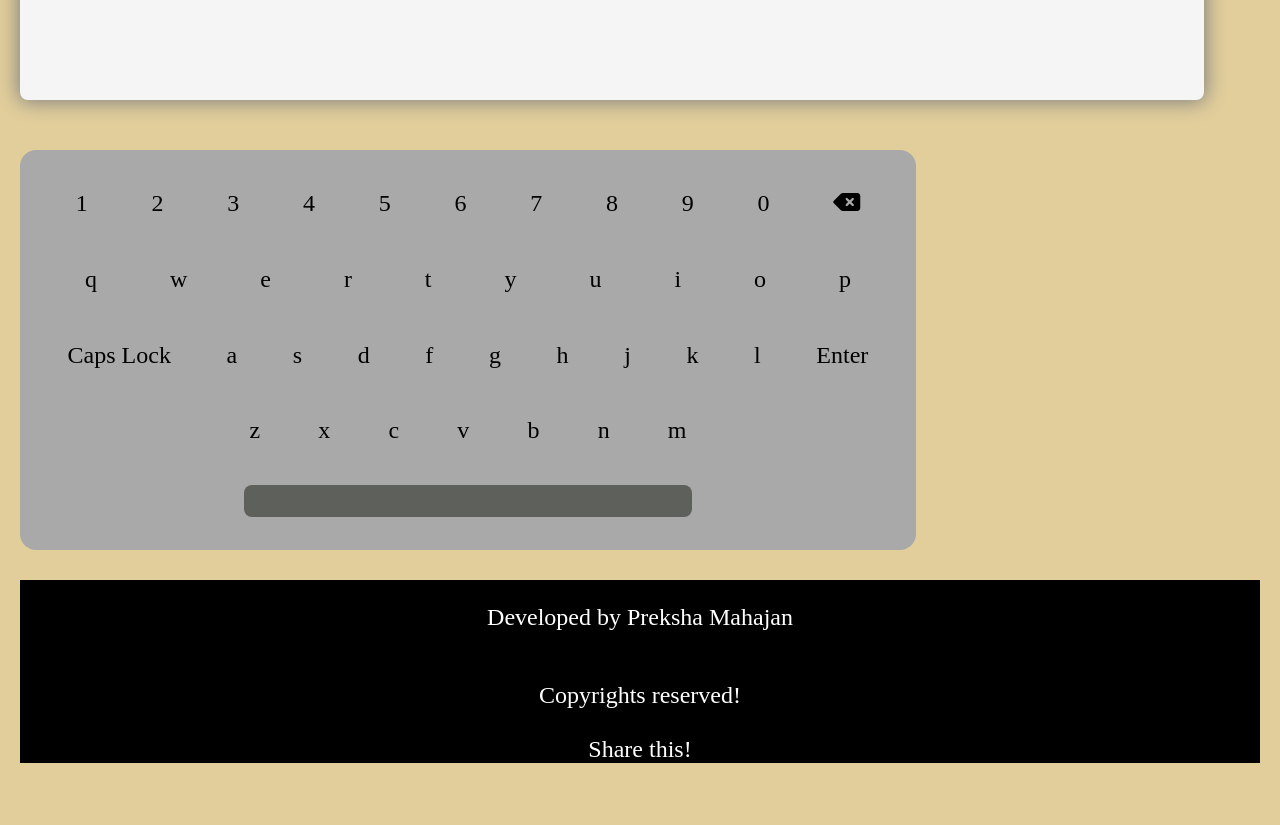
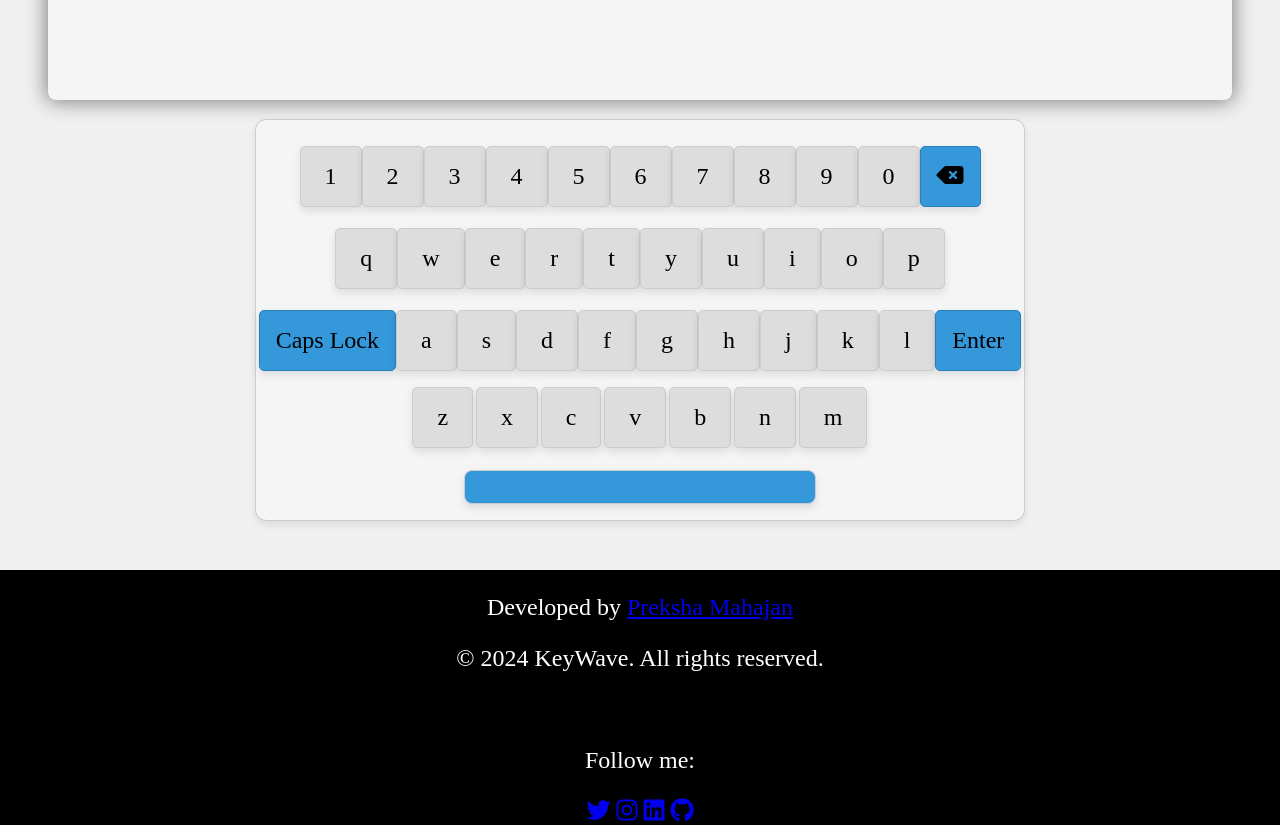
Before and after one commit to MahajanPreksha/KeyWave, a plain HTML site: page index.html in a window 1280 px wide. Shown: the part 540-1365 px from the top of the page. Before the commit the page ends 1303 px from the top, so only its background shows below. Drawn offline with Linux system fonts and the light colour scheme.

Commit message:
code-fixed

```diff
--- a/index.html
+++ b/index.html
@@ -5,12 +5,18 @@
     <meta name="viewport" content="width=device-width, initial-scale=1.0" />
     <title>KeyWave</title>
     <link rel="stylesheet" href="style.css" />
-    <link rel="stylesheet" href="https://cdnjs.cloudflare.com/ajax/libs/font-awesome/6.5.1/css/all.min.css" integrity="sha512-DTOQO9RWCH3ppGqcWaEA1BIZOC6xxalwEsw9c2QQeAIftl+Vegovlnee1c9QX4TctnWMn13TZye+giMm8e2LwA==" crossorigin="anonymous" referrerpolicy="no-referrer" />
+    <link
+      rel="stylesheet"
+      href="https://cdnjs.cloudflare.com/ajax/libs/font-awesome/6.5.1/css/all.min.css"
+      integrity="sha512-DTOQO9RWCH3ppGqcWaEA1BIZOC6xxalwEsw9c2QQeAIftl+Vegovlnee1c9QX4TctnWMn13TZye+giMm8e2LwA=="
+      crossorigin="anonymous"
+      referrerpolicy="no-referrer"
+    />
   </head>
   <body>
     <div>
       <div class="top">
-        <img class="logo" src="KeyWAVE.png" />
+        <img class="logo" src="KeyWAVE.png" alt="KeyWave Logo" />
         <h1 class="heading">
           <marquee>
             Welcome to <strong style="color: blue">KeyWave</strong> - Your
@@ -43,7 +49,9 @@
           <div class="key">8</div>
           <div class="key">9</div>
           <div class="key">0</div>
-          <div class="key special" id="delete"><i class="fa-solid fa-delete-left"></i></div>
+          <div class="key special" id="delete">
+            <i class="fa-solid fa-delete-left"></i>
+          </div>
         </div>
         <div class="row">
           <div class="key">q</div>
@@ -85,11 +93,27 @@
       </div>
     </div>
     <div class="footer">
-        <p>Developed by Preksha Mahajan</p>
-        <br>
-        Copyrights reserved!
-        <br> <br>
-        Share this!
+      <p>
+        Developed by
+        <a href="https://linktr.ee/PrekshaMahajan" target="_blank"
+          >Preksha Mahajan</a
+        >
+      </p>
+      <p>&copy; 2024 KeyWave. All rights reserved.</p>
+      <br />
+      <p>Follow me:</p>
+      <a href="https://twitter.com/MahajanPreksha" target="_blank"
+        ><i class="fab fa-twitter"></i
+      ></a>
+      <a href="https://www.instagram.com/mahajanpreksha/" target="_blank"
+        ><i class="fab fa-instagram"></i
+      ></a>
+      <a href="https://www.linkedin.com/in/preksha-mahajan-090359214/" target="_blank"
+        ><i class="fab fa-linkedin"></i
+      ></a>
+      <a href="https://github.com/MahajanPreksha" target="_blank"
+        ><i class="fab fa-github"></i
+      ></a>
     </div>
   </body>
   <script src="script.js"></script>
--- a/script.js
+++ b/script.js
@@ -16,7 +16,7 @@ spaceKey.addEventListener("click", function () {
 let deleteKey = document.getElementById("delete");
 deleteKey.addEventListener("click", function () {
   let content = textContainer.innerText;
-  let newContent = content.pop(0, content, length - 1);
+  let newContent = content.slice(0, -1);
   textContainer.innerText = newContent;
 });
 let capsLock = document.getElementById("caps");
--- a/style.css
+++ b/style.css
@@ -1,33 +1,34 @@
-body{
-    margin: 20px;
+body {
+  margin: 0px;
   display: flex;
   flex-direction: column;
   /* align-items: center; */
   height: 100vh;
   text-align: center;
-    background: rgb(226, 206, 155);
+  background: rgb(156, 229, 120);
   font-size: 1.5rem;
+  background-color: #f0f0f0;
 }
-.top{
+.top {
   display: flex;
   margin-left: 30px;
 }
-.heading{
+.heading {
   margin-top: 65px;
   margin-left: 30px;
 }
-.logo{
+.logo {
   margin-top: 10px;
   border-radius: 100rem;
   height: 150px;
 }
-.sub-heading{
+.sub-heading {
   text-align: center;
   color: blue;
   margin-top: 50px;
   margin-bottom: 20px;
 }
-#textContainer{
+#textContainer {
   width: 90vw;
   height: 15vh;
   background: whitesmoke;
@@ -41,51 +42,98 @@ body{
   display: flex;
   flex-direction: column-reverse;
   overflow-y: scroll;
+  margin: 20px auto;
 }
-.keyboard{
+.keyboard {
   margin-top: 50px;
   display: flex;
   flex-direction: column;
   justify-content: space-evenly;
+  align-items: center;
   height: 50vh;
-    width: 70vw;
-    background-color: darkgrey;
-    border-radius: 1rem;
+  width: 60vw;
+  background-color: #f5f5f5;
+  border-radius: 10px;
+  box-shadow: 0 4px 8px rgba(0, 0, 0, 0.1);
+  outline: 1px solid #ccc;
+  margin: 20px auto;
+}
 
-}
-.row{
+.row {
   display: flex;
   align-items: center;
   justify-content: space-evenly;
-
+  margin: 5px 0;
 }
-.key{
+.key {
   cursor: pointer;
-    padding: 0.5rem;
-    border-radius: 2px;
+  padding: 1rem 1.5rem;
+  border-radius: 5px;
+  background-color: #ddd;
+  transition: background-color 0.3s, box-shadow 0.3s;
+  box-shadow: 0 4px 8px rgba(0, 0, 0, 0.1);
+  border: 1px solid #ccc;
 }
-#space-key{
-    width: 50%;
+.key:hover {
+  background-color: #ccc;
+  box-shadow: 0 8px 16px rgba(0, 0, 0, 0.2);
+}
+#space-key {
+  width: 350px;
   height: 2rem;
   border-radius: 0.5rem;
-    background-color: rgb(94, 96, 91);
+  background-color: #3498db;
   cursor: pointer;
+  color: #fff;
+  display: flex;
+  align-items: center;
+  justify-content: center;
+  box-shadow: 0 4px 8px rgba(0, 0, 0, 0.1);
+  border: 1px solid #ccc;
 }
-.row-second-last{
+.row-second-last {
   width: 60%;
   margin: 0 auto;
 }
-.key:active{
+.key:active {
   padding: 0.5rem;
   background-color: whitesmoke;
 }
-.active{
+.active {
   background-color: whitesmoke;
 }
-.footer{
+#caps.active {
+  background-color: #ddd;
+}
+.footer {
   margin-top: 30px;
   background-color: black;
   color: white;
   width: 100%;
   height: 100%;
 }
+#space-key:hover {
+  background-color: #777;
+}
+.special {
+  padding: 1rem;
+  background-color: #3498db;
+  color: #010101;
+  box-shadow: 0 4px 8px rgba(0, 0, 0, 0.1);
+  border: 1px solid #2980b9;
+}
+.special:hover {
+  background-color: #2980b9;
+}
+.row:first-child {
+  margin-top: 15px;
+}
+.row:nth-child(2) {
+  margin-bottom: 5px;
+}
+.row:nth-child(3) {
+  margin-bottom: 5px;
+}
+.row:nth-child(4) {
+  margin-bottom: 5px;
+}
```
Lines whose indentation alone changed are shown as unchanged.
